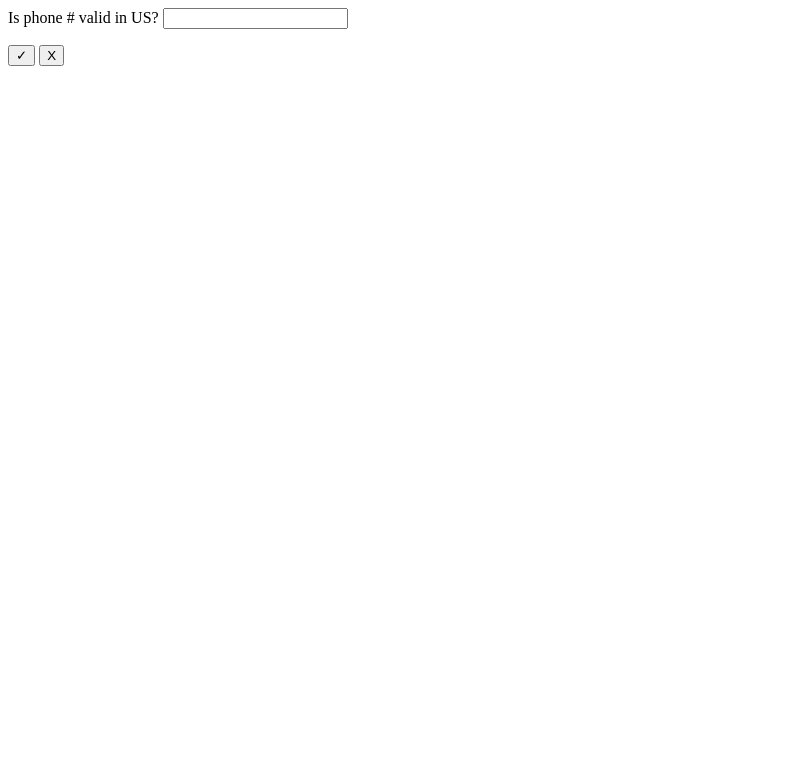
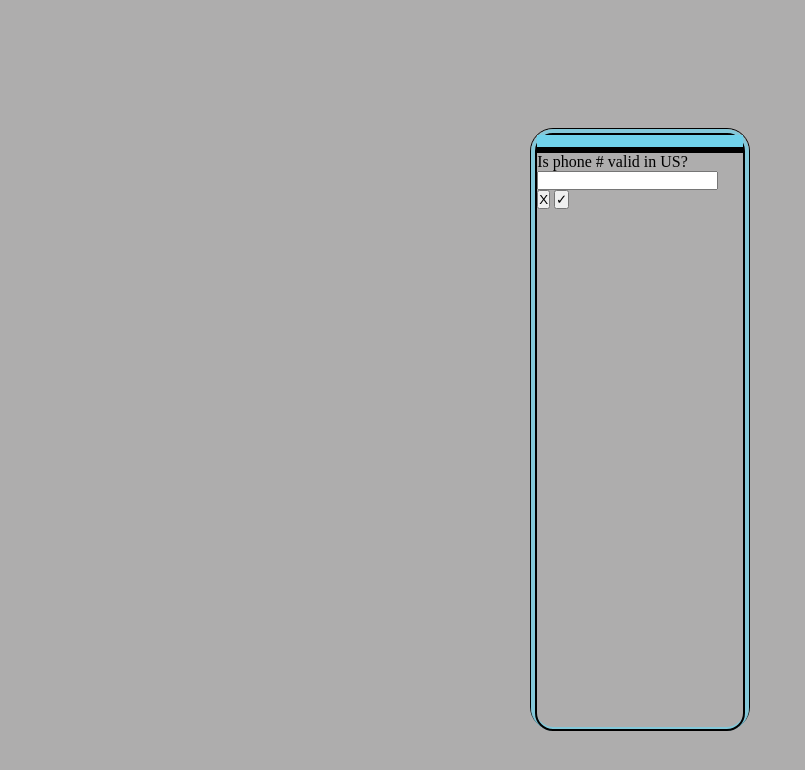
Before and after one commit to matt8casey/PhoneNumberValidator, a plain HTML site: page index.html in a window 1280 px wide. Shown: the whole page, without its empty margins (0-805 px from the left). Drawn offline with Linux system fonts and the light colour scheme.

Commit message:
started creation of UI

```diff
--- a/index.html
+++ b/index.html
@@ -7,9 +7,19 @@
     <link href="styles.css" rel="stylesheet" />
 </head>
 <body>
-    <div class="frame">
-        <div class="inner-screen">
+    <div class="frame" id="outer-line">
+        <div class="inner-screen" id="line2">
+            <div class="inner-screen-line" id="line3">
+                <div id="line4"></div>
+                    <div id="line5"></div>
                         <div class="upper-bar">
+                            <div class="wifi-bar">
+                                <span id="wifi1">
+                                </span>
+                                <span id="wifi2"></span>
+                                <span id="wifi3"></span>
+                            </div>
+                            <div class="battery"></div>
                         </div>
                         <div class="div-input">
                             <label for="user-input">Is phone # valid in US?</label>
@@ -21,8 +31,11 @@
                             <p id="p3"></p>
                         </div>
                         <div id="lower-portion">
+                            <button id="clear-btn">X</button>
                             <button id="check-btn" type="submit">✓</button>
-                <button id="clear-btn">X</button>
+                        </div>
+                    </div>
+                </div>
             </div>
         </div>
     </div>
--- a/styles.css
+++ b/styles.css
@@ -0,0 +1,51 @@
+* {
+    /*border: 1px solid black; */
+    padding: 0px;
+    margin: 0px;
+}
+
+html {
+    height: 100vh;
+}
+
+body {
+    margin: 0;
+    padding: 0;
+    background-color: rgba(138, 137, 137, 0.692);
+    height: 100vh;
+}
+.frame {
+    border: .5px solid black;
+    margin: auto;
+    width: 17%;
+    margin-top: 10%;
+    padding: 0px;
+    min-height: auto;
+    border-radius: 23px;
+    height: 600px;
+    z-index: 0;
+}
+
+.inner-screen {
+    min-height: auto;
+    height: 99%;
+    border-radius: 23px;
+    width: auto;
+    border: 4px solid rgba(126, 205, 224, 0.863);
+}
+
+.inner-screen-line{
+    height: 100%;
+    border: 2px solid black;
+    border-radius: 18px;
+    margin: 0;
+    padding: 0;
+}
+
+#line4 {
+    border: 6px solid rgb(112, 210, 235);
+}
+
+#line5 {
+    border: 3px solid black
+}
```
Lines whose indentation alone changed are shown as unchanged.
